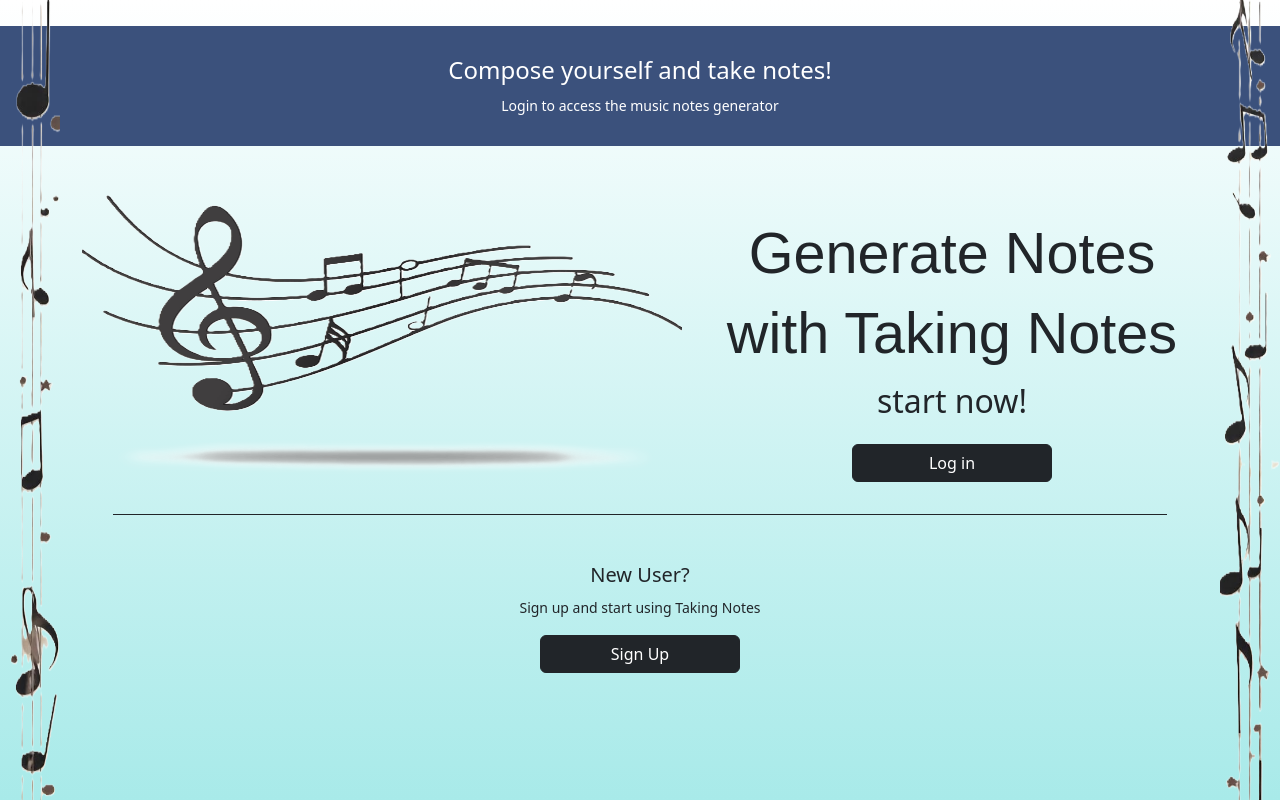
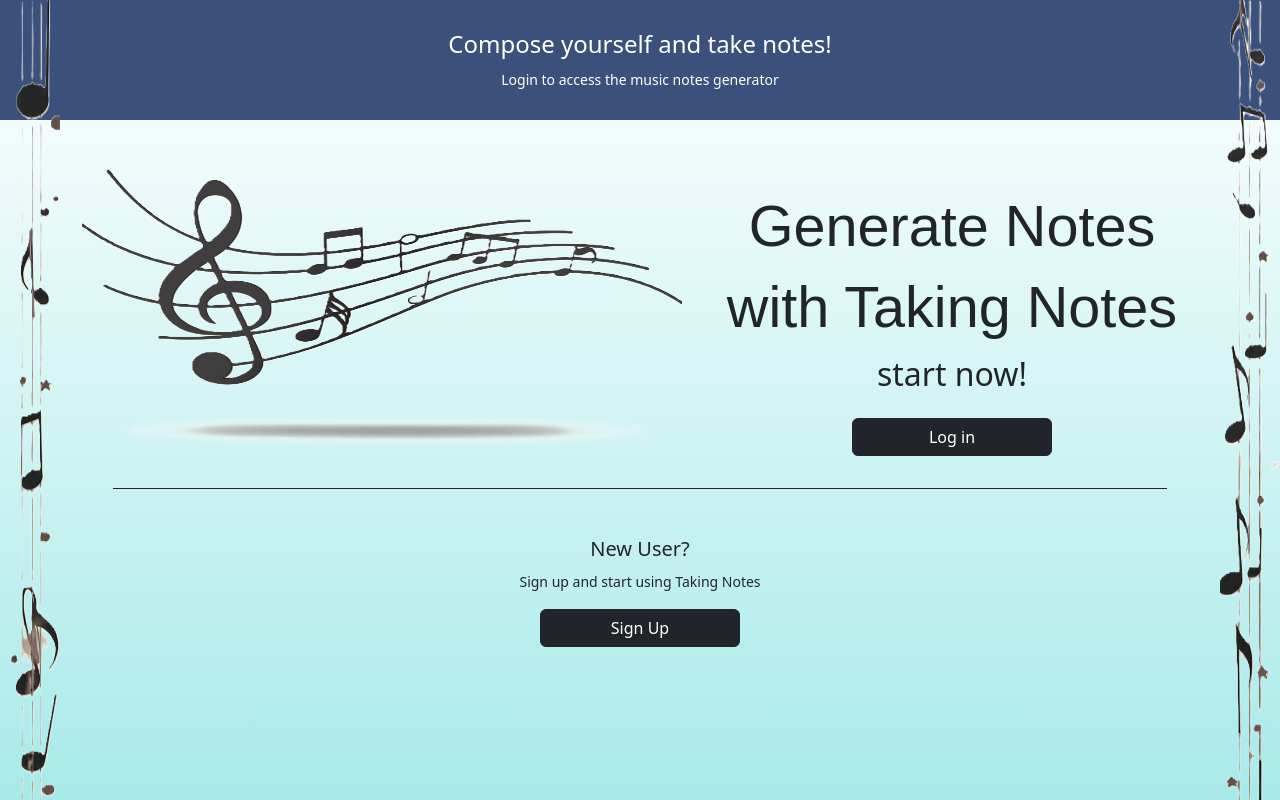
Before and after one commit to yed5759/finalProject, a Next.js app in the folder Frontend/: page /landing in a window 1280 px wide. Built offline with nearby package versions, Linux system fonts and the light colour scheme; a web font is replaced by a local one.

Commit message:
fixed broken style at landing

```diff
--- a/Frontend/src/styles/landing.css
+++ b/Frontend/src/styles/landing.css
@@ -9,7 +9,6 @@
 #stripe {
     background-color: #3b517c;
     color: white;
-    margin-top: 0.7cm;
     padding: 30px;
     text-align: center;
     width: 100vw;
```
